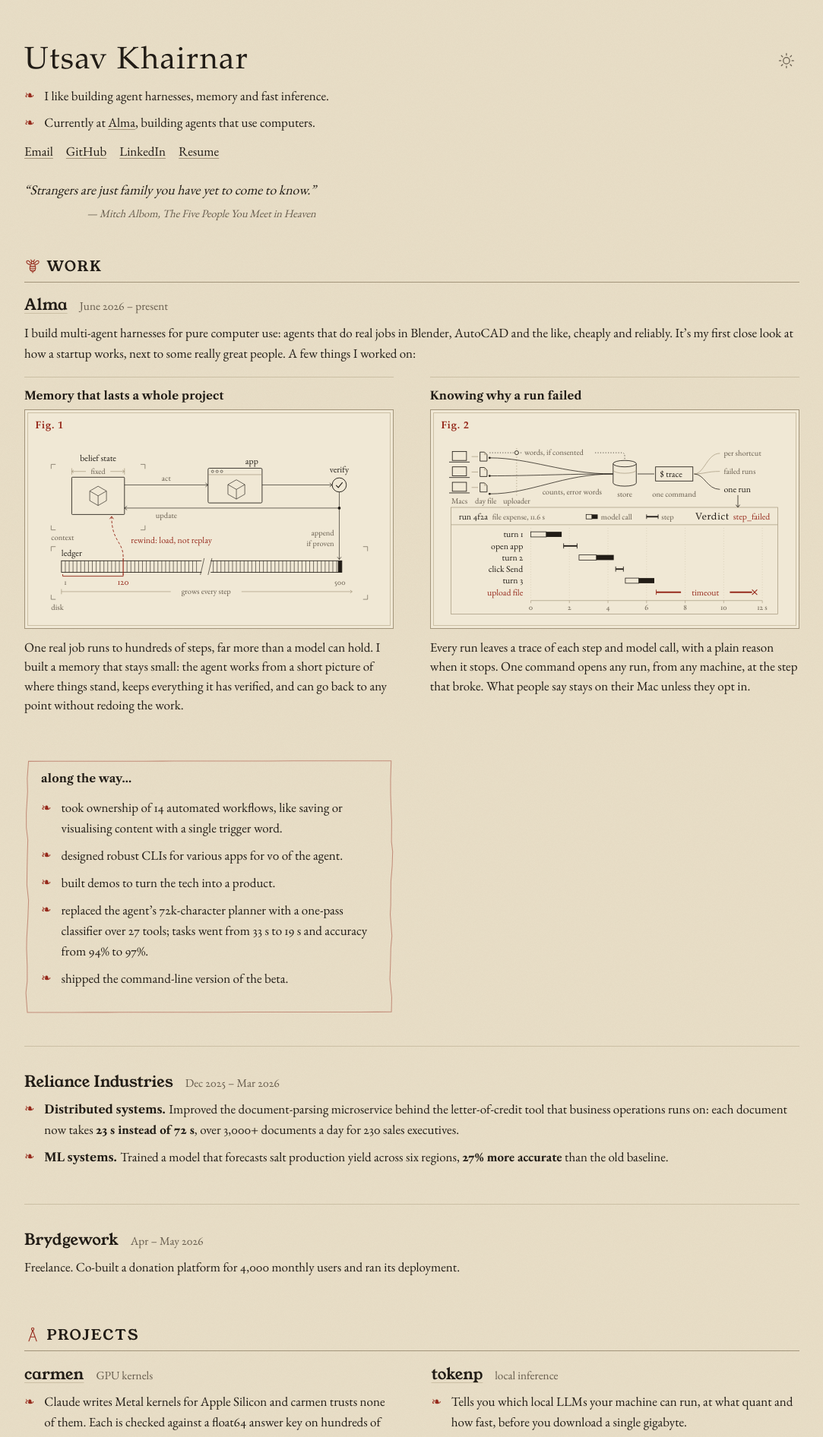
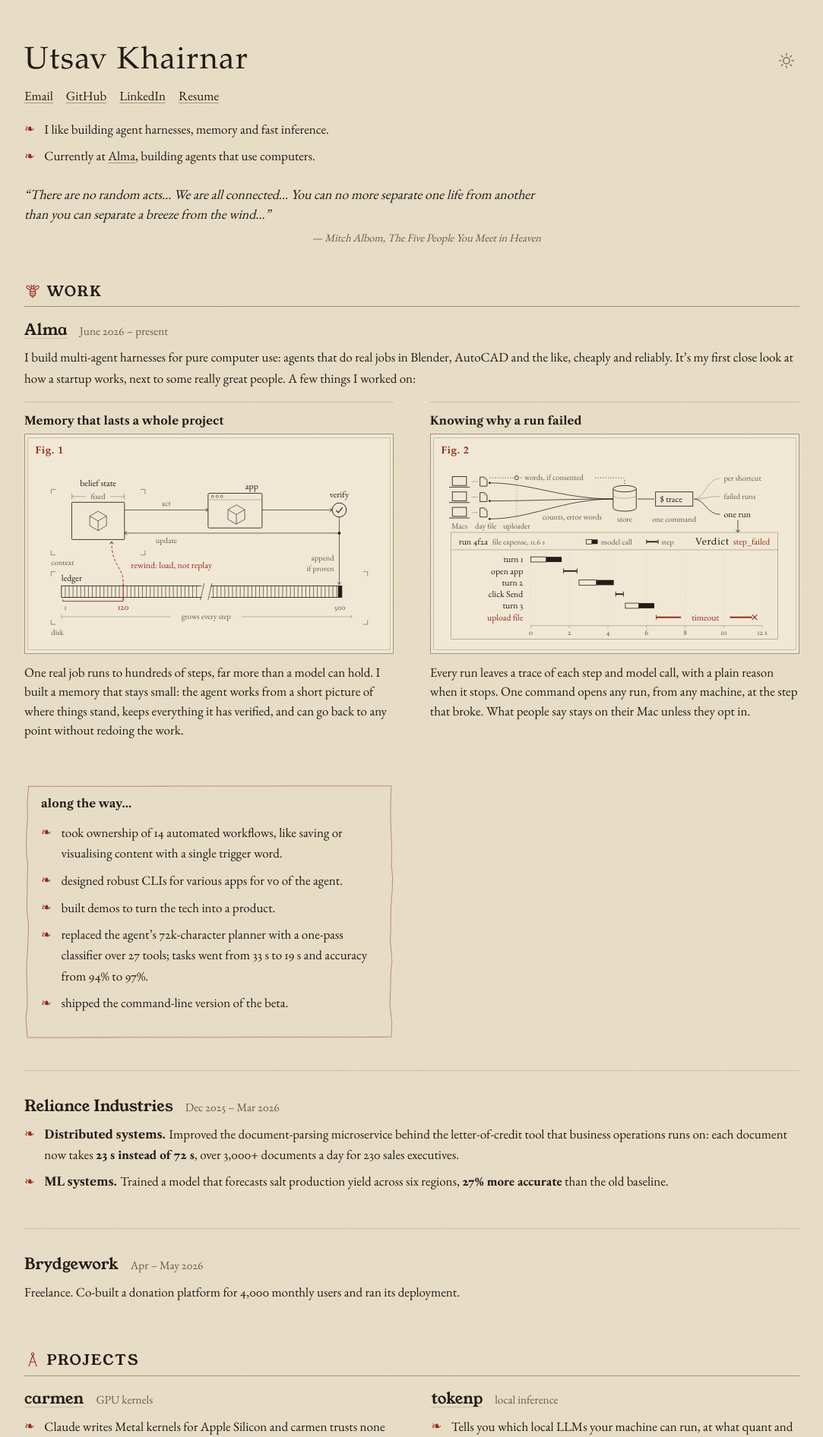
Before and after one commit to utsav1033/utsav1033.github.io, a Jekyll site: the page built from index.html, in a window 1280 px wide. Shown: the top 1892 px of the page at 76% size, without its empty margins (98-1181 px from the left). Built offline with Jekyll 4.4.1, drawn with Linux system fonts in a browser that asks for light colours; some web fonts are replaced.

Commit message:
Intro: links back under the name; "no random acts" quote
Co-Authored-By: Claude Opus 5.5 <noreply@anthropic.com>

```diff
--- a/_data/profile.yml
+++ b/_data/profile.yml
@@ -10,6 +10,6 @@ points:
   - Currently at [Alma](https://alma.inc), building agents that use computers.
 footer: No pages were dog-eared in the making of this site.
 quote:
-  text: Strangers are just family you have yet to come to know.
+  text: There are no random acts… We are all connected… You can no more separate one life from another than you can separate a breeze from the wind…
   by: Mitch Albom
   work: The Five People You Meet in Heaven
--- a/_includes/header.html
+++ b/_includes/header.html
@@ -1,7 +1,7 @@
 {% assign p = site.data.profile %}
 <header class="intro">
   <h1 class="name">{{ p.name }}</h1>
+  <p class="links">{% for l in p.links %}<a href="{{ l.url }}">{{ l.label }}</a>{% endfor %}</p>
   <ul class="ornate points">{% for l in p.points %}<li>{{ l | markdownify | remove: '<p>' | remove: '</p>' | strip }}</li>{% endfor %}</ul>
-  <p class="links">{% for l in p.links %}<a href="{{ l.url }}">{{ l.label }}</a>{% endfor %}</p>
   {% if p.quote %}<blockquote class="epigraph"><p>“{{ p.quote.text }}”</p><footer>— {{ p.quote.by }}, <cite>{{ p.quote.work }}</cite></footer></blockquote>{% endif %}
 </header>
--- a/assets/css/site.css
+++ b/assets/css/site.css
@@ -48,8 +48,8 @@ strong{font-weight:700}
 
 /* ---------- header ---------- */
 .name{font-family:var(--fellsc);font-weight:400;font-size:48px;letter-spacing:.03em;line-height:1.05;margin:0 0 .25em}
-.intro .points{max-width:40em;margin:.2em 0 .6em}
-.links{margin:0}
+.links{margin:0 0 1em}
+.intro .points{max-width:40em;margin:0}
 .links a{margin-right:1em}
 .intro{max-width:none}
 .epigraph{margin:1.4em 0 0;padding:0;width:fit-content;max-width:40em}
```
